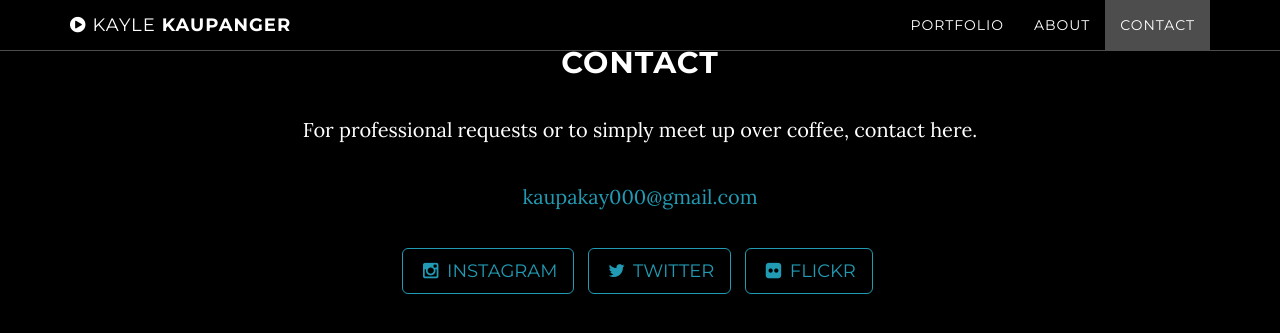
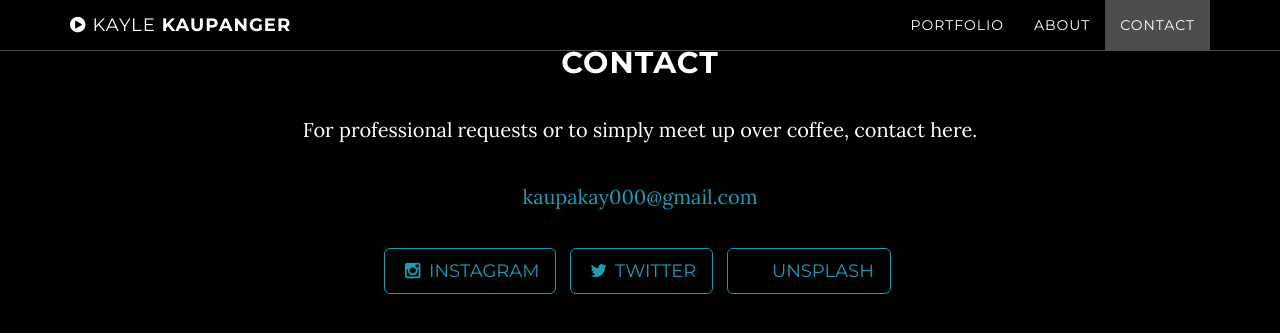
Before and after one commit to kaupanger/kaylekaupanger.com, a Jekyll site: the page built from index.html, in a window 1280 px wide and 900 px high, scrolled down 1756 px. Shown: the top 333 px of the window. Built offline with Jekyll 4.4.1, drawn with Linux system fonts in a browser that asks for light colours.

Commit message:
Update _config.yml

```diff
--- a/_config.yml
+++ b/_config.yml
@@ -17,7 +17,7 @@ social:
     url: https://www.instagram.com/stillkayle
   - title: twitter
     url: https://twitter.com/KayleKaupanger
-  - title: flickr
+  - title: unsplash
     url: https://unsplash.com/@notaphotographer
 
 
```
